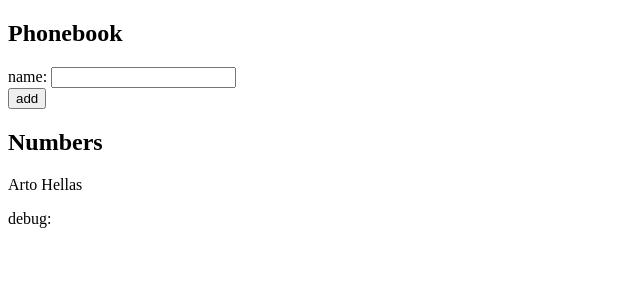
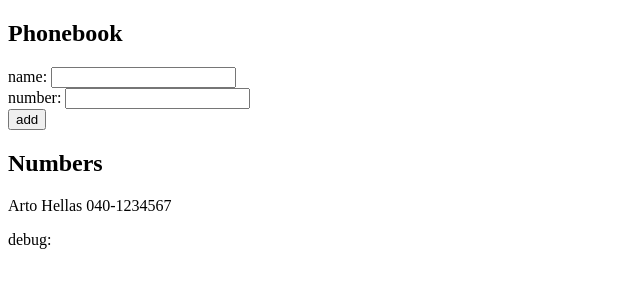
Before and after one commit to peisong13/fullstackopen_exercise, a React (Create React App) app in the folder part2/phonebook/: page / in a window 1280 px wide. Shown: the top 300 px of the page, without its empty margins (0-640 px from the left). Built offline with nearby package versions, Linux system fonts and the light colour scheme.

Commit message:
answer 2.8

```diff
--- a/part2/phonebook/src/App.js
+++ b/part2/phonebook/src/App.js
@@ -1,20 +1,34 @@
 import { useState } from 'react'
-
+const PersonNumber = ({name, number}) => {
+  return (
+    <p key={name}>
+      {name} {number}
+    </p>
+  )
+}
 const App = () => {
   const [persons, setPersons] = useState([
-    { name: 'Arto Hellas' }
+    { name: 'Arto Hellas', number : '040-1234567' }
   ])
   const [newName, setNewName] = useState('')
+  const [newNumber, setNewNumber] = useState('')
 
   const handleNameChange = (event) => {
       setNewName(event.target.value)
   }
 
+  const handleNumberChange = (event) => {
+    setNewNumber(event.target.value)
+  }
+
   const addName = (event) => {
     event.preventDefault() // prevent default behaviour as required
     let nameObject = {
-      name: newName
+      name: newName,
+      number: newNumber
     }
+
+
 
     // if none of the names in `persons` matches `newName`
     // (use `newName` instead of `event.target.value`),
@@ -38,11 +52,14 @@
           name: <input value={newName} onChange={handleNameChange}/>
         </div>
         <div>
+          number: <input value={newNumber} onChange={handleNumberChange} />
+        </div>
+        <div>
           <button type="submit">add</button>
         </div>
       </form>
       <h2>Numbers</h2>
-      {persons.map((person) => <p key={person.name}>{person.name}</p>)}
+      {persons.map((person) => <PersonNumber name={person.name} number={person.number}/>)}
       <div>debug: {newName}</div>
     </div>
 
```
